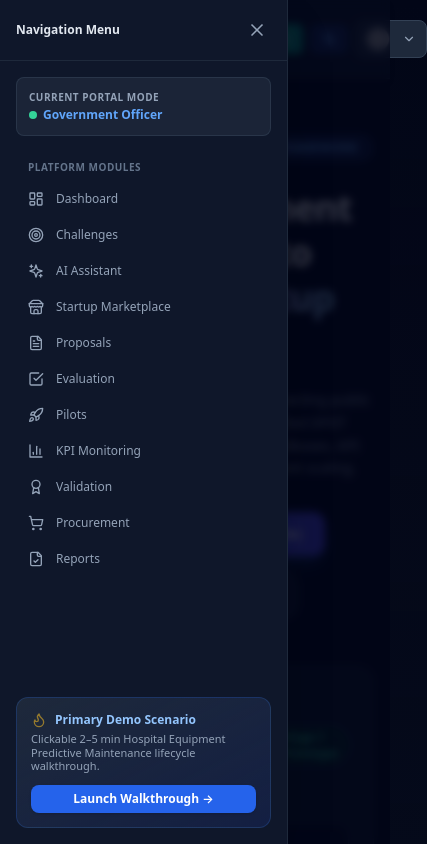
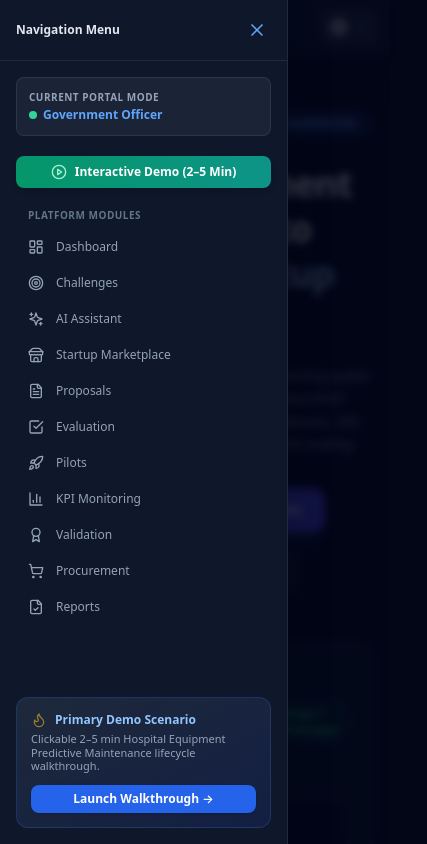
Before and after one commit to shravangh03/MahaInnovate, a Next.js app in the folder frontend/: page / in a window 390 px wide. Both pictures are taken after a click on the button 32 px from the left and 39 px from the top of the page. Shown: the top 844 px of the page, 427 px wide, since content can reach past the window. Built offline with nearby package versions, Linux system fonts and the light colour scheme; grey boxes are pictures that could not be loaded.

Commit message:
fix: clean mobile navbar layout to prevent overlapping badges and buttons

```diff
--- a/frontend/src/components/layout/Navbar.tsx
+++ b/frontend/src/components/layout/Navbar.tsx
@@ -4,7 +4,7 @@
 import Link from 'next/link';
 import { useAuth } from '../../context/AuthContext';
 import { Role } from '../../types';
-import { Shield, User, PlayCircle, Bell, ChevronDown, Sparkles, Menu, X } from 'lucide-react';
+import { Shield, PlayCircle, Bell, ChevronDown, Sparkles, Menu, X } from 'lucide-react';
 
 interface NavbarProps {
   onToggleMobileMenu?: () => void;
@@ -18,81 +18,78 @@
   const roles: Role[] = ['Government Officer', 'Startup', 'Evaluator', 'Admin'];
 
   return (
-    <header className="sticky top-0 z-40 bg-slate-900/95 backdrop-blur-md border-b border-slate-800 text-white px-4 md:px-6 py-3 flex items-center justify-between shadow-md">
-      {/* Brand & Mobile Hamburger */}
-      <div className="flex items-center gap-3">
+    <header className="sticky top-0 z-40 bg-slate-900/95 backdrop-blur-md border-b border-slate-800 text-white px-3 sm:px-6 py-2.5 flex items-center justify-between shadow-md">
+      {/* Left: Mobile Hamburger & Brand Logo */}
+      <div className="flex items-center gap-2 sm:gap-3 shrink-0">
         {onToggleMobileMenu && (
           <button
             onClick={onToggleMobileMenu}
             className="p-1.5 text-slate-300 hover:text-white rounded-lg lg:hidden hover:bg-slate-800 transition-colors"
-            title="Toggle Menu"
+            title="Toggle Navigation Menu"
           >
-            {isMobileMenuOpen ? <X className="w-5 h-5" /> : <Menu className="w-5 h-5" />}
+            {isMobileMenuOpen ? <X className="w-5 h-5 text-blue-400" /> : <Menu className="w-5 h-5" />}
           </button>
         )}
 
-        <Link href="/" className="flex items-center gap-2.5 group">
-          <div className="bg-gradient-to-br from-blue-600 to-indigo-700 p-2 rounded-lg text-white shadow-lg shadow-blue-500/20 group-hover:scale-105 transition-transform">
-            <Shield className="w-5 h-5" />
+        <Link href="/" className="flex items-center gap-2 group">
+          <div className="bg-gradient-to-br from-blue-600 to-indigo-700 p-1.5 sm:p-2 rounded-lg text-white shadow-lg shadow-blue-500/20 group-hover:scale-105 transition-transform shrink-0">
+            <Shield className="w-4 h-4 sm:w-5 sm:h-5" />
           </div>
-          <div>
-            <div className="font-bold text-base md:text-lg tracking-tight flex items-center gap-2">
-              MahaInnovate <span className="bg-blue-600/30 text-blue-400 text-[10px] md:text-xs px-2 py-0.5 rounded-full border border-blue-500/30">SIH MVP</span>
+          <div className="flex flex-col">
+            <div className="font-bold text-sm sm:text-base md:text-lg tracking-tight flex items-center gap-1.5">
+              <span>MahaInnovate</span>
+              <span className="hidden sm:inline-block bg-blue-600/30 text-blue-400 text-[10px] md:text-xs px-2 py-0.5 rounded-full border border-blue-500/30 font-normal">
+                SIH MVP
+              </span>
             </div>
-            <p className="text-xs text-slate-400 font-medium hidden md:block">GovTech Challenge & Startup Procurement Platform</p>
+            <p className="text-[11px] text-slate-400 font-medium hidden md:block">
+              GovTech Challenge & Startup Procurement Platform
+            </p>
           </div>
         </Link>
       </div>
 
-      {/* Action Controls */}
-      <div className="flex items-center gap-2 md:gap-4">
-        {/* Quick Demo Walkthrough Button */}
+      {/* Right: Action Controls */}
+      <div className="flex items-center gap-1.5 sm:gap-3 shrink-0">
+        {/* Interactive Demo Button (Desktop & Tablet) */}
         <Link
           href="/demo-flow"
-          className="flex items-center gap-1.5 md:gap-2 bg-gradient-to-r from-emerald-600 to-teal-600 hover:from-emerald-500 hover:to-teal-500 text-white text-xs font-semibold px-2.5 md:px-3.5 py-1.5 rounded-md shadow-md hover:shadow-emerald-500/20 transition-all border border-emerald-400/30"
+          className="hidden sm:flex items-center gap-1.5 bg-gradient-to-r from-emerald-600 to-teal-600 hover:from-emerald-500 hover:to-teal-500 text-white text-xs font-semibold px-3 py-1.5 rounded-lg shadow-md transition-all border border-emerald-400/30"
         >
-          <PlayCircle className="w-4 h-4 text-emerald-200 animate-pulse shrink-0" />
-          <span className="hidden sm:inline">Interactive Demo</span>
+          <PlayCircle className="w-3.5 h-3.5 text-emerald-200 animate-pulse shrink-0" />
+          <span>Interactive Demo</span>
         </Link>
 
-        {/* AI Assistant Quick Link */}
+        {/* AI Assistant Quick Link (Desktop) */}
         <Link
           href="/ai-assistant"
-          className="flex items-center gap-1.5 bg-blue-900/50 hover:bg-blue-800/60 border border-blue-500/30 text-blue-300 hover:text-white text-xs font-medium px-2.5 md:px-3 py-1.5 rounded-md transition-colors"
+          className="hidden md:flex items-center gap-1.5 bg-blue-900/50 hover:bg-blue-800/60 border border-blue-500/30 text-blue-300 hover:text-white text-xs font-medium px-3 py-1.5 rounded-lg transition-colors"
         >
           <Sparkles className="w-3.5 h-3.5 text-blue-400 shrink-0" />
-          <span className="hidden md:inline">AI Assistant</span>
+          <span>AI Assistant</span>
         </Link>
 
-        {/* Notifications */}
-        <button
-          className="relative p-2 text-slate-400 hover:text-white rounded-lg hover:bg-slate-800 transition-colors hidden sm:block"
-          title="Notifications"
-        >
-          <Bell className="w-4 h-4" />
-          <span className="absolute top-1.5 right-1.5 w-2 h-2 bg-blue-500 rounded-full ring-2 ring-slate-900" />
-        </button>
-
-        {/* Role Switcher Dropdown */}
+        {/* Role Switcher & User Avatar */}
         <div className="relative">
           <button
             onClick={() => setDropdownOpen(!dropdownOpen)}
-            className="flex items-center gap-2 bg-slate-800 hover:bg-slate-700/80 border border-slate-700 px-2.5 md:px-3 py-1.5 rounded-lg text-xs font-medium transition-all"
+            className="flex items-center gap-1.5 sm:gap-2 bg-slate-800 hover:bg-slate-700/80 border border-slate-700 px-2 sm:px-3 py-1.5 rounded-lg text-xs font-medium transition-all"
           >
-            <div className="w-6 h-6 rounded-full bg-slate-700 overflow-hidden border border-slate-600 shrink-0">
+            <div className="w-5 h-5 sm:w-6 sm:h-6 rounded-full bg-slate-700 overflow-hidden border border-slate-600 shrink-0">
               <img src={user.avatar_url} alt={user.full_name} className="w-full h-full object-cover" />
             </div>
             <div className="text-left hidden md:block">
-              <div className="font-semibold text-slate-200">{user.full_name}</div>
+              <div className="font-semibold text-slate-200 text-xs leading-tight">{user.full_name}</div>
               <div className="text-[10px] text-blue-400 font-mono font-medium">{currentRole}</div>
             </div>
-            <ChevronDown className="w-3.5 h-3.5 text-slate-400 ml-1" />
+            <ChevronDown className="w-3.5 h-3.5 text-slate-400" />
           </button>
 
           {dropdownOpen && (
-            <div className="absolute right-0 mt-2 w-56 bg-slate-800 border border-slate-700 rounded-lg shadow-xl py-1 z-50 animate-in fade-in slide-in-from-top-2">
+            <div className="absolute right-0 mt-2 w-52 sm:w-56 bg-slate-800 border border-slate-700 rounded-lg shadow-xl py-1 z-50 animate-in fade-in slide-in-from-top-2">
               <div className="px-3 py-2 border-b border-slate-700/80">
-                <p className="text-[11px] uppercase tracking-wider text-slate-400 font-semibold">Switch Demo Role</p>
+                <p className="text-[10px] uppercase tracking-wider text-slate-400 font-semibold">Switch Portal Role</p>
+                <p className="text-xs font-bold text-blue-400 sm:hidden mt-0.5">{currentRole}</p>
               </div>
               {roles.map((r) => (
                 <button
--- a/frontend/src/components/layout/Sidebar.tsx
+++ b/frontend/src/components/layout/Sidebar.tsx
@@ -17,6 +17,7 @@
   ShoppingCart,
   FileCheck,
   Flame,
+  PlayCircle,
   X
 } from 'lucide-react';
 
@@ -88,7 +89,7 @@
 
   const SidebarContent = (
     <div className="flex flex-col justify-between h-full p-4">
-      <div className="space-y-6">
+      <div className="space-y-5">
         {/* Active Role Tag */}
         <div className="bg-slate-800/80 rounded-lg p-3 border border-slate-700/60">
           <div className="text-[10px] uppercase tracking-wider font-semibold text-slate-400">Current Portal Mode</div>
@@ -96,6 +97,18 @@
             <span className="w-2 h-2 rounded-full bg-emerald-400"></span>
             {currentRole}
           </div>
+        </div>
+
+        {/* Quick Mobile Links (Only visible inside Mobile Menu) */}
+        <div className="sm:hidden space-y-2">
+          <Link
+            href="/demo-flow"
+            onClick={onClose}
+            className="flex items-center justify-center gap-2 bg-gradient-to-r from-emerald-600 to-teal-600 text-white text-xs font-semibold px-3 py-2 rounded-lg shadow-md"
+          >
+            <PlayCircle className="w-4 h-4 text-emerald-200" />
+            <span>Interactive Demo (2–5 Min)</span>
+          </Link>
         </div>
 
         {/* Navigation Section */}
@@ -127,7 +140,7 @@
       </div>
 
       {/* Guided Walkthrough Banner */}
-      <div className="bg-gradient-to-br from-slate-800 to-blue-950/60 border border-blue-500/20 rounded-xl p-3.5 mt-6">
+      <div className="bg-gradient-to-br from-slate-800 to-blue-950/60 border border-blue-500/20 rounded-xl p-3.5 mt-4">
         <div className="flex items-center gap-2 text-xs font-bold text-blue-300 mb-1">
           <Flame className="w-4 h-4 text-amber-400 animate-pulse" />
           <span>Primary Demo Scenario</span>
@@ -170,7 +183,7 @@
                 onClick={onClose}
                 className="p-1 text-slate-400 hover:text-white rounded-lg hover:bg-slate-800"
               >
-                <X className="w-5 h-5" />
+                <X className="w-5 h-5 text-blue-400" />
               </button>
             </div>
             <div className="flex-1 overflow-y-auto">
```
